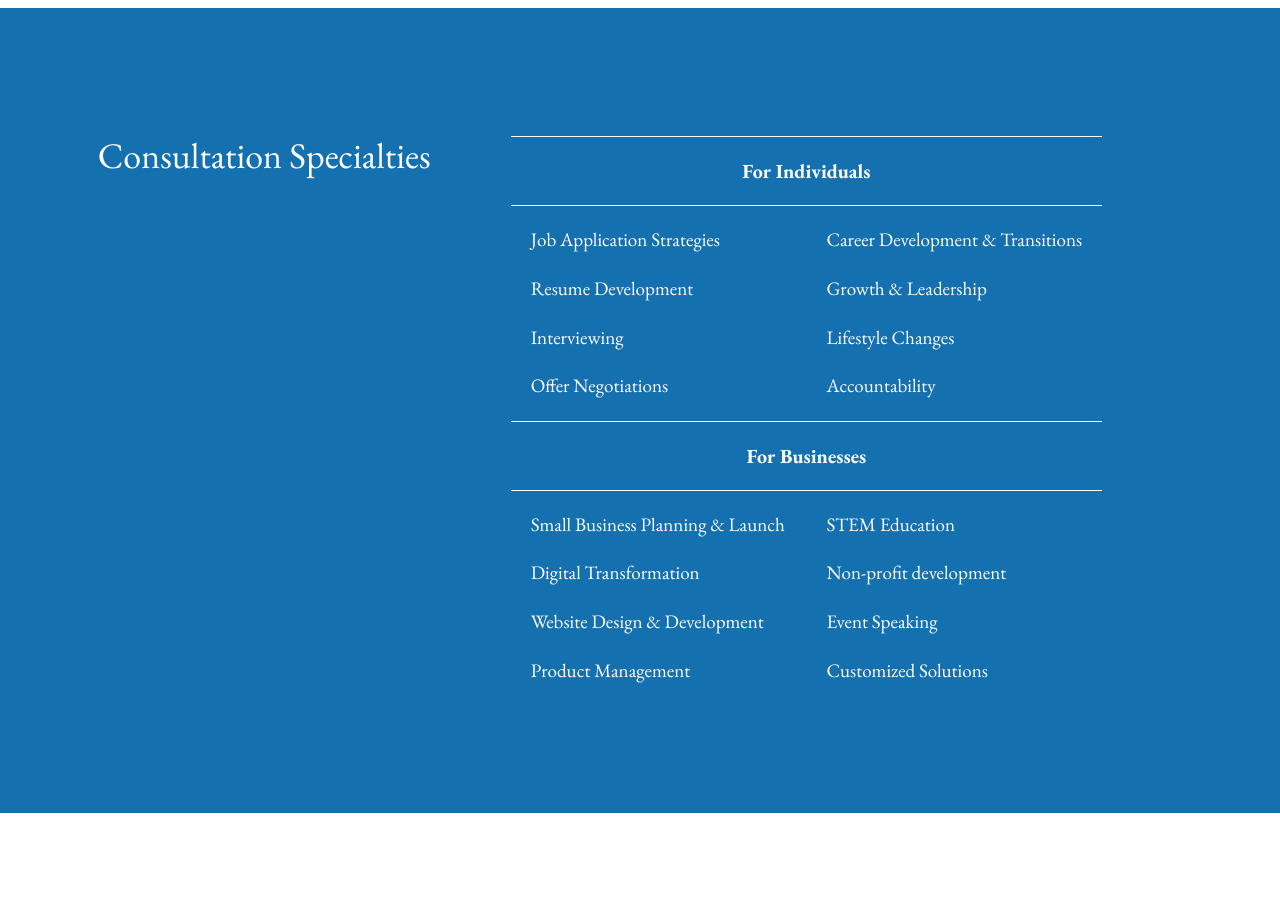
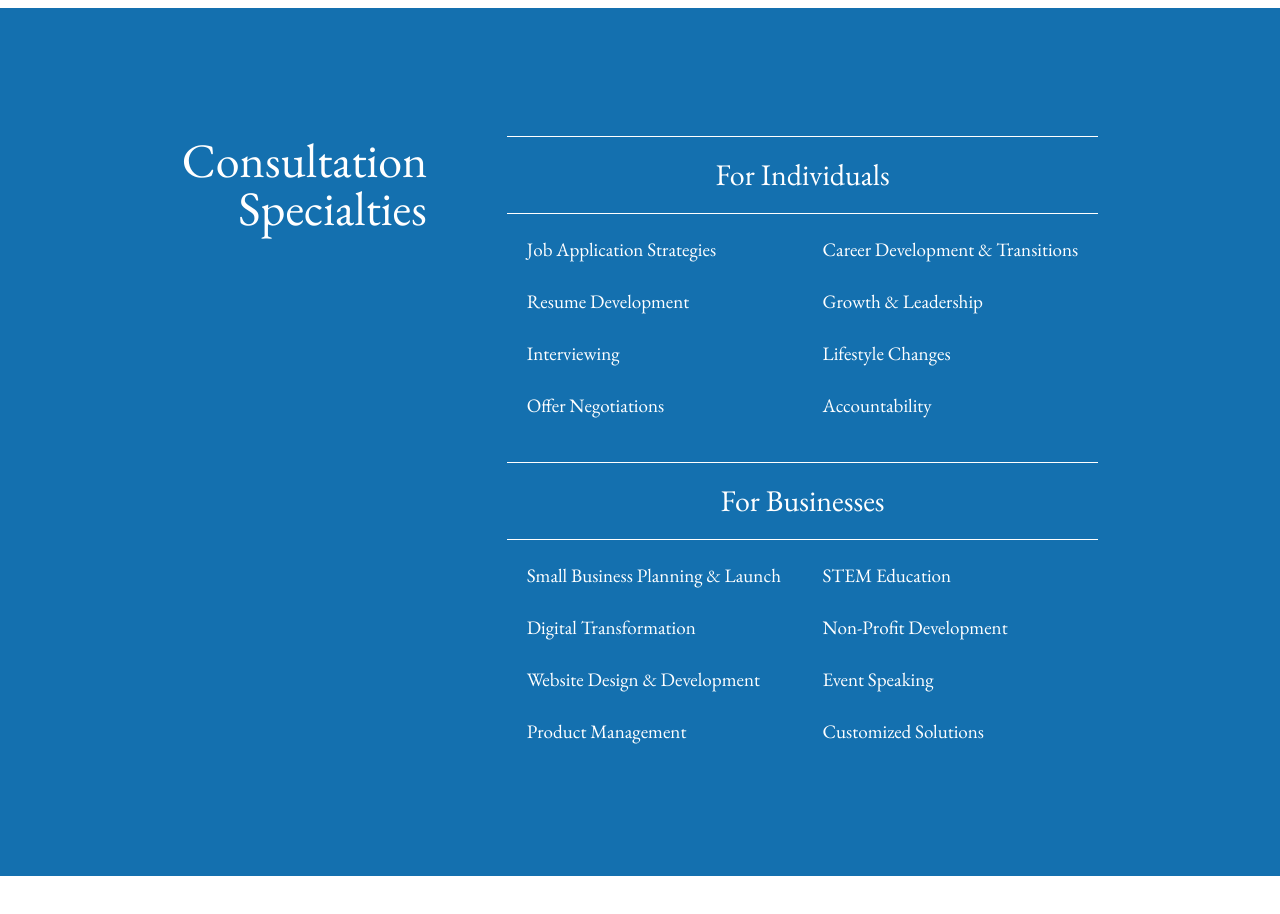
Before and after one commit to ybot1122/keenesse, a Next.js app: page / in a window 1280 px wide. Shown: the part 420-1334 px from the top of the page. Built offline with nearby package versions, Linux system fonts and the light colour scheme.

Commit message:
consulting specialties

```diff
--- a/app/page.tsx
+++ b/app/page.tsx
@@ -37,13 +37,13 @@ export default function Home() {
       </div>
 
       <div className="md:flex bg-blue text-white py-[5vmax] md:py-[10vmax] px-10 justify-center">
-        <div className="md:pr-20 pb-10 text-center md:text-right text-4xl">
+        <div className="md:pr-20 pb-10 text-center md:text-right text-5xl md:w-[325px]">
           Consultation Specialties
         </div>
 
-        <div className="sectiontext md:mr-20">
+        <div className="sectiontext text-2xl">
           <div className="grid grid-cols-2">
-            <div className="col-span-2 font-bold text-center mb-5 text-xl border-b border-t border-white py-5">
+            <div className="col-span-2 text-center mb-5 text-3xl border-b border-t border-white py-5">
               For Individuals
             </div>
 
@@ -62,7 +62,7 @@ export default function Home() {
           </div>
 
           <div className="grid grid-cols-2">
-            <div className="col-span-2 font-bold text-center my-5 text-xl border-b border-t border-white py-5">
+            <div className="col-span-2 text-center mt-10 mb-5 text-3xl border-b border-t border-white py-5">
               For Businesses
             </div>
 
@@ -74,7 +74,7 @@ export default function Home() {
             </div>
             <div className="col-span-1">
               <p className="px-5 pb-5">STEM Education</p>
-              <p className="px-5 pb-5">Non-profit development</p>
+              <p className="px-5 pb-5">Non-Profit Development</p>
               <p className="px-5 pb-5">Event Speaking</p>
               <p className="px-5">Customized Solutions</p>
             </div>
```
